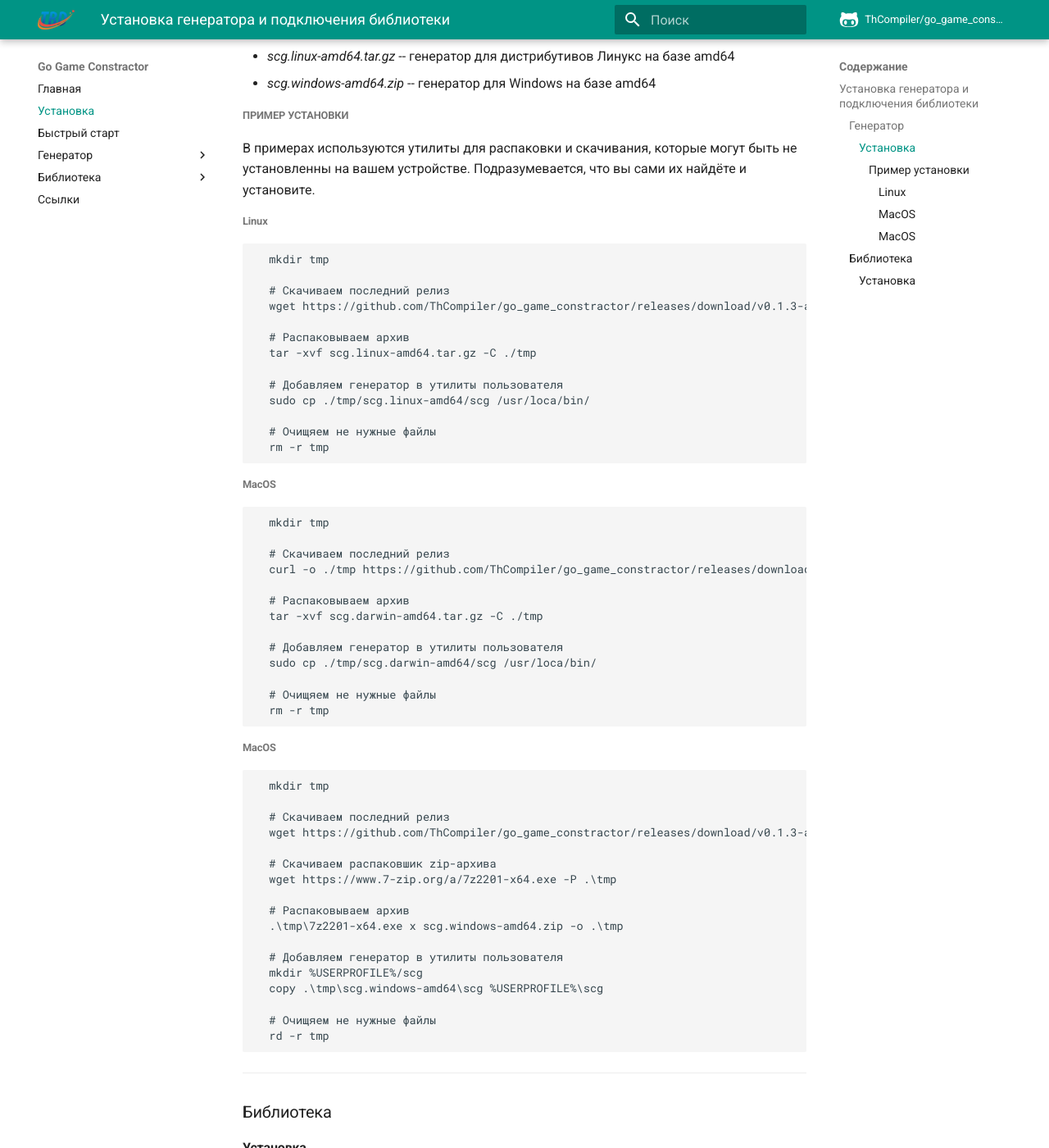
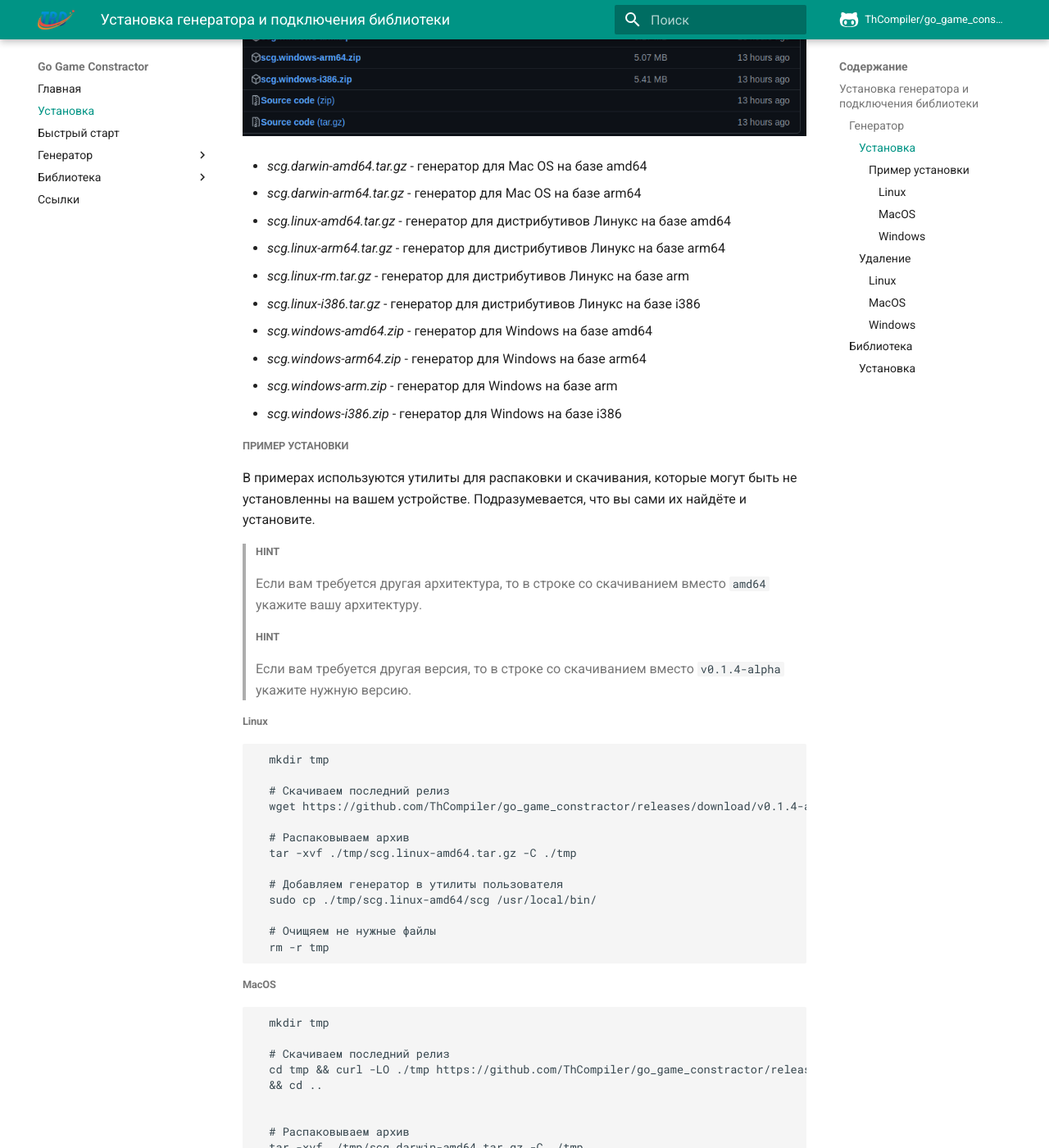
Before and after one commit to ThCompiler/go_game_constractor, an MkDocs documentation site: the page built from docs/install.md, in a window 1280 px wide and 1400 px high, scrolled down 545 px. Shown: the whole window at 82% size. Built offline with MkDocs 1.6.1 and Material for MkDocs 9.7.7, drawn with Linux system fonts in a browser that asks for light colours; comment, search, counter and statistics services are not loaded; the version menu is left out; some of the changed text lies outside the part shown.

Commit message:
Update documentation

````diff
--- a/docs/install.md
+++ b/docs/install.md
@@ -14,26 +14,40 @@
 ![manual_images/release.png](static/release.png)
 
 * *scg.darwin-amd64.tar.gz* - генератор для Mac OS на базе amd64
-* *scg.linux-amd64.tar.gz*  -- генератор для дистрибутивов Линукс на базе amd64
-* *scg.windows-amd64.zip*   -- генератор для Windows на базе amd64
+* *scg.darwin-arm64.tar.gz* - генератор для Mac OS на базе arm64
+* *scg.linux-amd64.tar.gz*  - генератор для дистрибутивов Линукс на базе amd64
+* *scg.linux-arm64.tar.gz*  - генератор для дистрибутивов Линукс на базе arm64
+* *scg.linux-rm.tar.gz*     - генератор для дистрибутивов Линукс на базе arm
+* *scg.linux-i386.tar.gz*   - генератор для дистрибутивов Линукс на базе i386
+* *scg.windows-amd64.zip*   - генератор для Windows на базе amd64
+* *scg.windows-arm64.zip*   - генератор для Windows на базе arm64
+* *scg.windows-arm.zip*     - генератор для Windows на базе arm
+* *scg.windows-i386.zip*    - генератор для Windows на базе i386
 
 ##### Пример установки
 
 В примерах используются утилиты для распаковки и скачивания, которые могут быть не установленны
 на вашем устройстве. Подразумевается, что вы сами их найдёте и установите.
 
+> <h5>hint</h5>
+> Если вам требуется другая архитектура, то в строке со скачиванием вместо `amd64` укажите вашу архитектуру.
+
+> <h5>hint</h5>
+> Если вам требуется другая версия, то в строке со скачиванием вместо `v0.1.4-alpha` укажите нужную версию.
+
 ###### Linux
+
 ```cmd
   mkdir tmp
 
   # Скачиваем последний релиз
-  wget https://github.com/ThCompiler/go_game_constractor/releases/download/v0.1.3-alpha/scg.linux-amd64.tar.gz -P ./tmp
+  wget https://github.com/ThCompiler/go_game_constractor/releases/download/v0.1.4-alpha/scg.linux-amd64.tar.gz -P ./tmp
 
   # Распаковываем архив
-  tar -xvf scg.linux-amd64.tar.gz -C ./tmp
+  tar -xvf ./tmp/scg.linux-amd64.tar.gz -C ./tmp
 
   # Добавляем генератор в утилиты пользователя
-  sudo cp ./tmp/scg.linux-amd64/scg /usr/loca/bin/
+  sudo cp ./tmp/scg.linux-amd64/scg /usr/local/bin/
 
   # Очищяем не нужные файлы
   rm -r tmp
@@ -44,24 +58,26 @@
   mkdir tmp
 
   # Скачиваем последний релиз
-  curl -o ./tmp https://github.com/ThCompiler/go_game_constractor/releases/download/v0.1.3-alpha/scg.darwin-amd64.tar.gz
+  cd tmp && curl -LO ./tmp https://github.com/ThCompiler/go_game_constractor/releases/download/v0.1.4-alpha/scg.darwin-amd64.tar.gz \
+  && cd ..
+
 
   # Распаковываем архив
-  tar -xvf scg.darwin-amd64.tar.gz -C ./tmp
+  tar -xvf ./tmp/scg.darwin-amd64.tar.gz -C ./tmp
 
   # Добавляем генератор в утилиты пользователя
-  sudo cp ./tmp/scg.darwin-amd64/scg /usr/loca/bin/
+  sudo cp ./tmp/scg.darwin-amd64/scg /usr/local/bin/
 
   # Очищяем не нужные файлы
   rm -r tmp
 ```
 
-###### MacOS
+###### Windows
 ```cmd
   mkdir tmp
 
   # Скачиваем последний релиз
-  wget https://github.com/ThCompiler/go_game_constractor/releases/download/v0.1.3-alpha/scg.windows-amd64.zip -P .\tmp
+  wget https://github.com/ThCompiler/go_game_constractor/releases/download/v0.1.4-alpha/scg.windows-amd64.zip -P .\tmp
 
   # Скачиваем распаковшик zip-архива
   wget https://www.7-zip.org/a/7z2201-x64.exe -P .\tmp
@@ -77,6 +93,28 @@
   rd -r tmp
 ```
 
+#### Удаление
+
+###### Linux
+
+```cmd
+  rm -r /usr/local/bin/scg
+```
+
+###### MacOS
+```cmd
+  rm -r /usr/local/bin/scg
+```
+
+###### Windows
+```cmd
+  rd -r %USERPROFILE%\scg
+```
+
+> <h3>Важно</h3>
+> Перед началом использования генератора обязательно инициализируйте go приложение в директории, где вы хотите сгенерировать проект.
+> `go init pkg_name`
+
 ------------------------------------------------------------
 
 ### Библиотека
````
Also changed, not shown: docs/index.md (+9 -1 lines), docs/manual.md (+16 -2 lines), docs/static/release.png.
